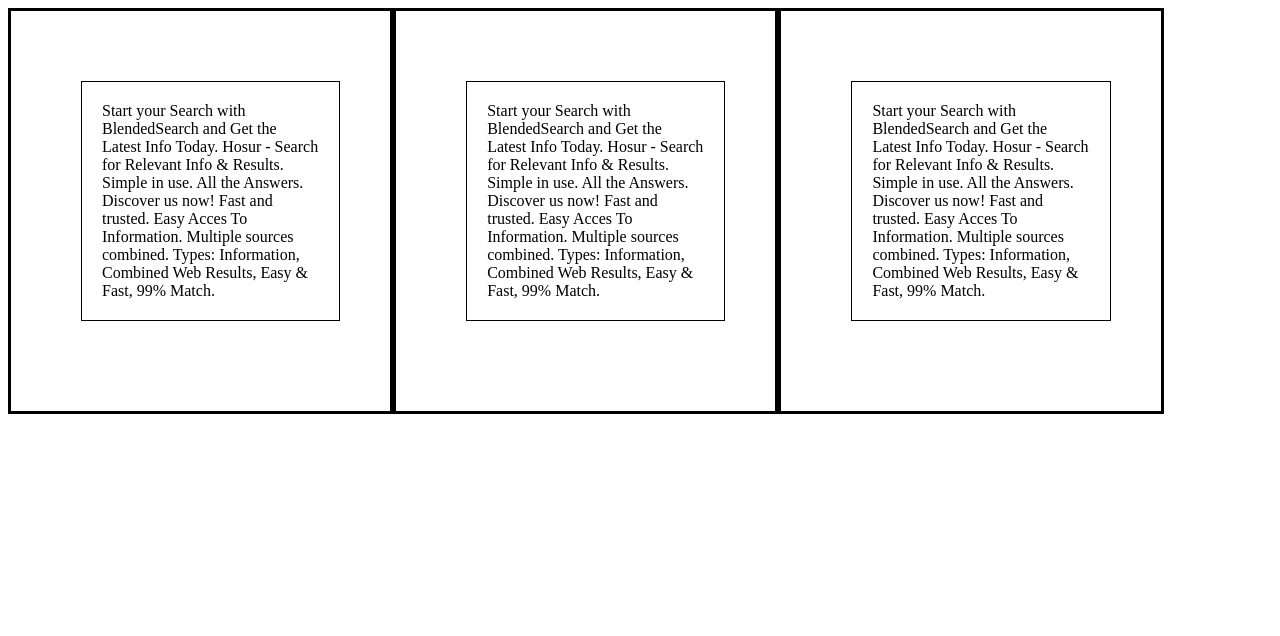
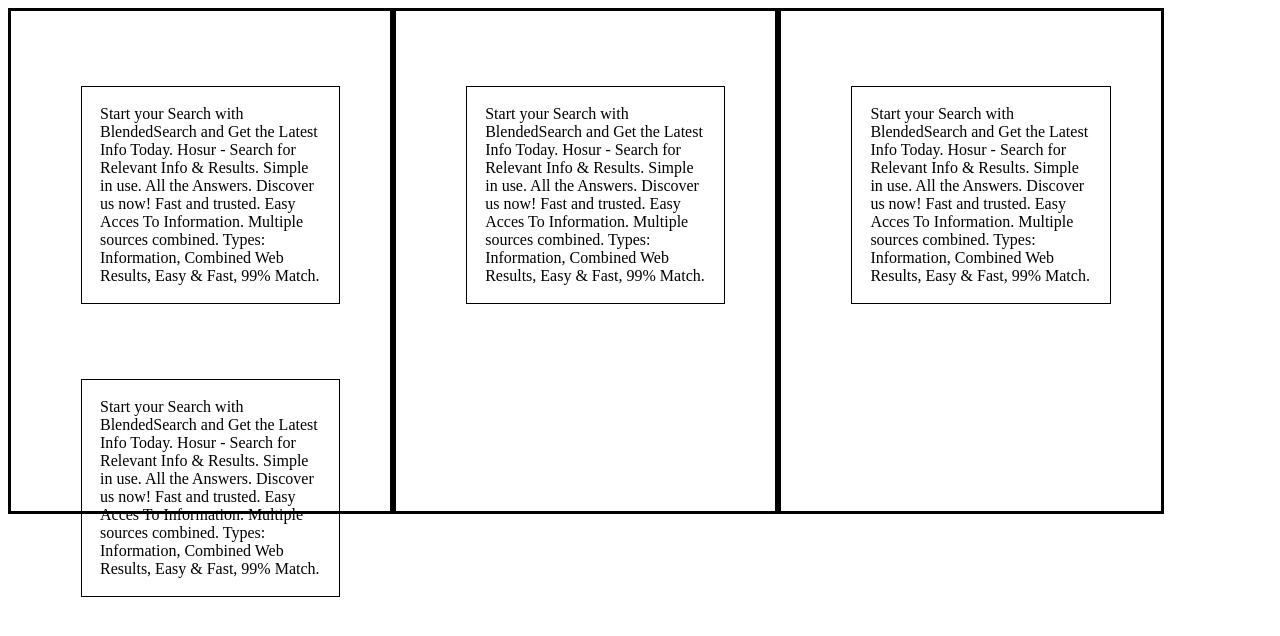
Before and after one commit to Srini9980/Assignments, a plain HTML site: page cssdemo.html in a window 1280 px wide. Drawn offline with Linux system fonts and the light colour scheme.

Commit message:
some moinor modification on few css files

```diff
--- a/cssdemo.html
+++ b/cssdemo.html
@@ -5,7 +5,7 @@
     <title></title>
     <style>
         div {
-            height: 400px;
+            height: 500px;
             width: 30%;
             /* background-color: aquamarine; */
             border: 3px solid;
@@ -14,8 +14,8 @@
 
         .para {
             border: 1px solid;
-            margin: 70px 50px 50px 70px;
-            padding: 20px;
+            margin: 75px 50px 50px 70px;
+            padding: 18px;
         }
     </style>
 </head>
@@ -23,6 +23,11 @@
 <body>
 
     <div id="div1">
+        <p class="para">Start your Search with BlendedSearch and Get the Latest Info Today. Hosur - Search
+            for Relevant Info & Results. Simple in use. All the Answers. Discover us now! Fast and trusted. Easy Acces
+            To
+            Information. Multiple sources combined. Types: Information, Combined Web Results, Easy & Fast, 99% Match.
+        </p>
         <p class="para">Start your Search with BlendedSearch and Get the Latest Info Today. Hosur - Search
             for Relevant Info & Results. Simple in use. All the Answers. Discover us now! Fast and trusted. Easy Acces
             To
```
Also changed, not shown: cssdemo1.html (+2 -1 lines), displaycss.html (+3 -0 lines), externalcss.html (+5 -0 lines), inlinecss.html (+5 -0 lines), internalcssdemo.html (+8 -0 lines).
